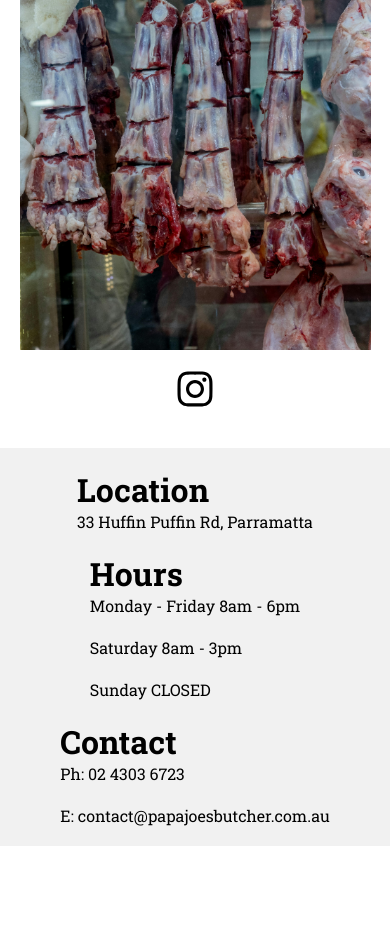
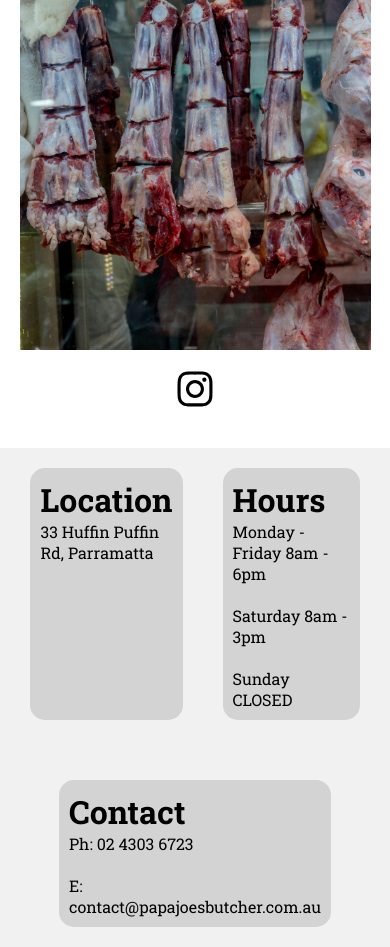
Before and after one commit to astrogames06/ButcherSiteTest, a Flask app: page / in a window 390 px wide. Shown: the part 4576-5523 px from the top of the page. Before the commit the page ends 5422 px from the top, so only its background shows below. Run offline with Flask 3, Linux system fonts and the light colour scheme.

Commit message:
fixed responsive problem with footer

```diff
--- a/static/style.css
+++ b/static/style.css
@@ -159,14 +159,21 @@
 {
     display: flex;
     flex-direction: row;
-    justify-content: space-around;
+    justify-content: center;
     flex-wrap: wrap;
     margin-top: 20px;
     background-color: rgb(241, 241, 241);
     padding-top: 20px;
+    gap: 40px;
 }
 
 #footer div
 {
+    flex: 0 0 30vw;
+    margin: 0;
     margin-bottom: 20px;
+    text-align: left;
+    background-color: lightgray;
+    padding: 10px;
+    border-radius: 15px;
 }
```
